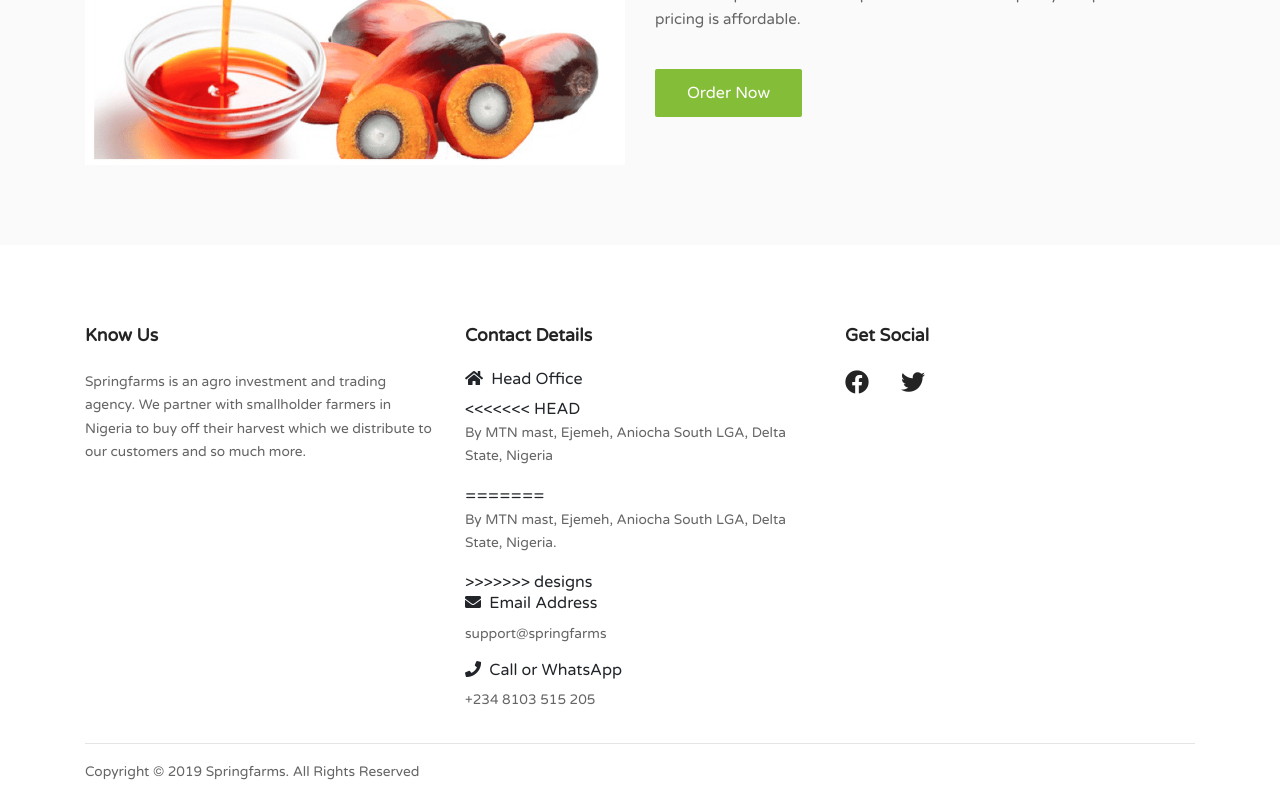
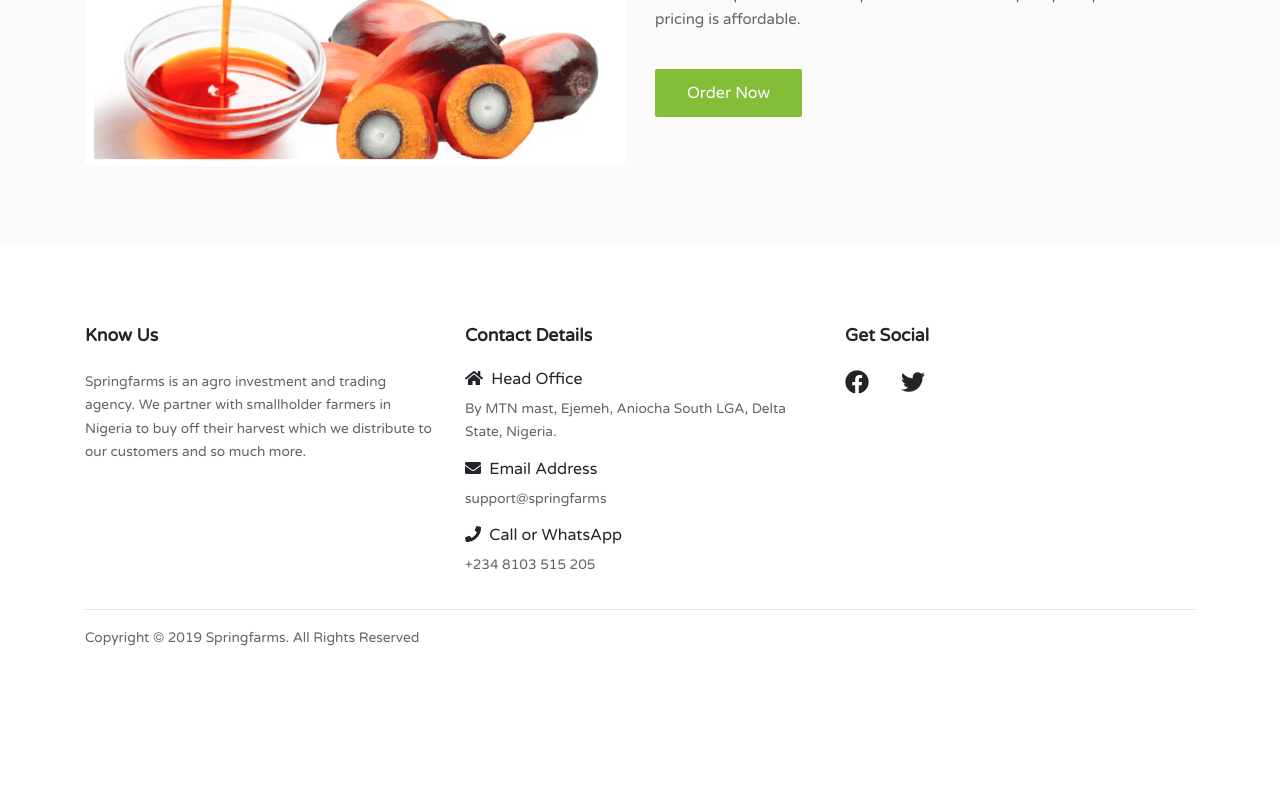
Before and after one commit to Achilles45/springfarms, a Vue app: page / in a window 1280 px wide. Shown: the part 1750-2550 px from the top of the page. After the commit the page ends 2415 px from the top, so only its background shows below. Built offline with nearby package versions, Linux system fonts and the light colour scheme.

Commit message:
More fixes

```diff
--- a/src/components/Footer.vue
+++ b/src/components/Footer.vue
@@ -9,11 +9,7 @@
                 <div class="col-md-4">
                     <h5>Contact Details</h5>
                     <h6><i class="fa fa-home"></i>&nbsp; Head Office</h6>
-<<<<<<< HEAD
-                    <p>By MTN mast, Ejemeh, Aniocha South LGA, Delta State, Nigeria</p>
-=======
                     <p>By MTN mast, Ejemeh, Aniocha South LGA, Delta State, Nigeria.</p>
->>>>>>> designs
                     <h6><i class="fa fa-envelope"></i>&nbsp; Email Address</h6>
                     <p>support@springfarms</p>
                     <h6><i class="fa fa-phone"></i>&nbsp; Call or WhatsApp</h6>
```
